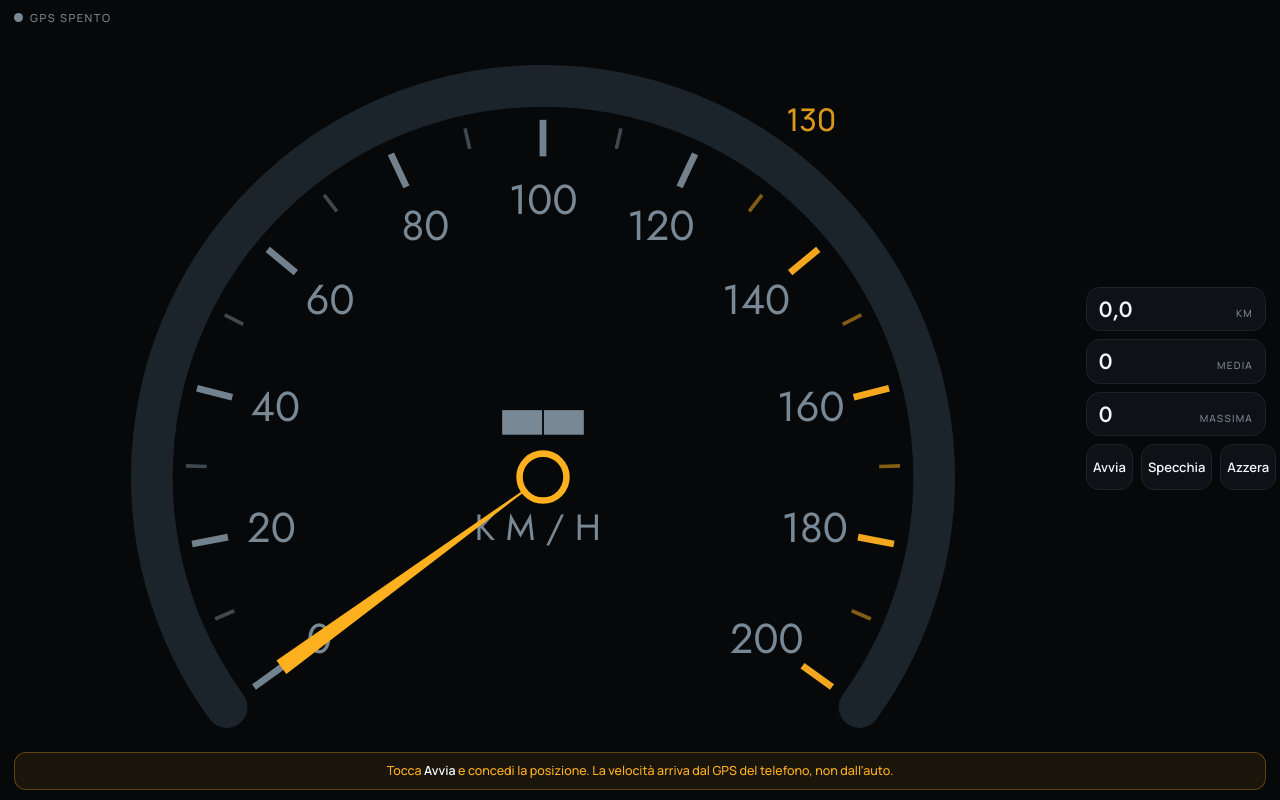
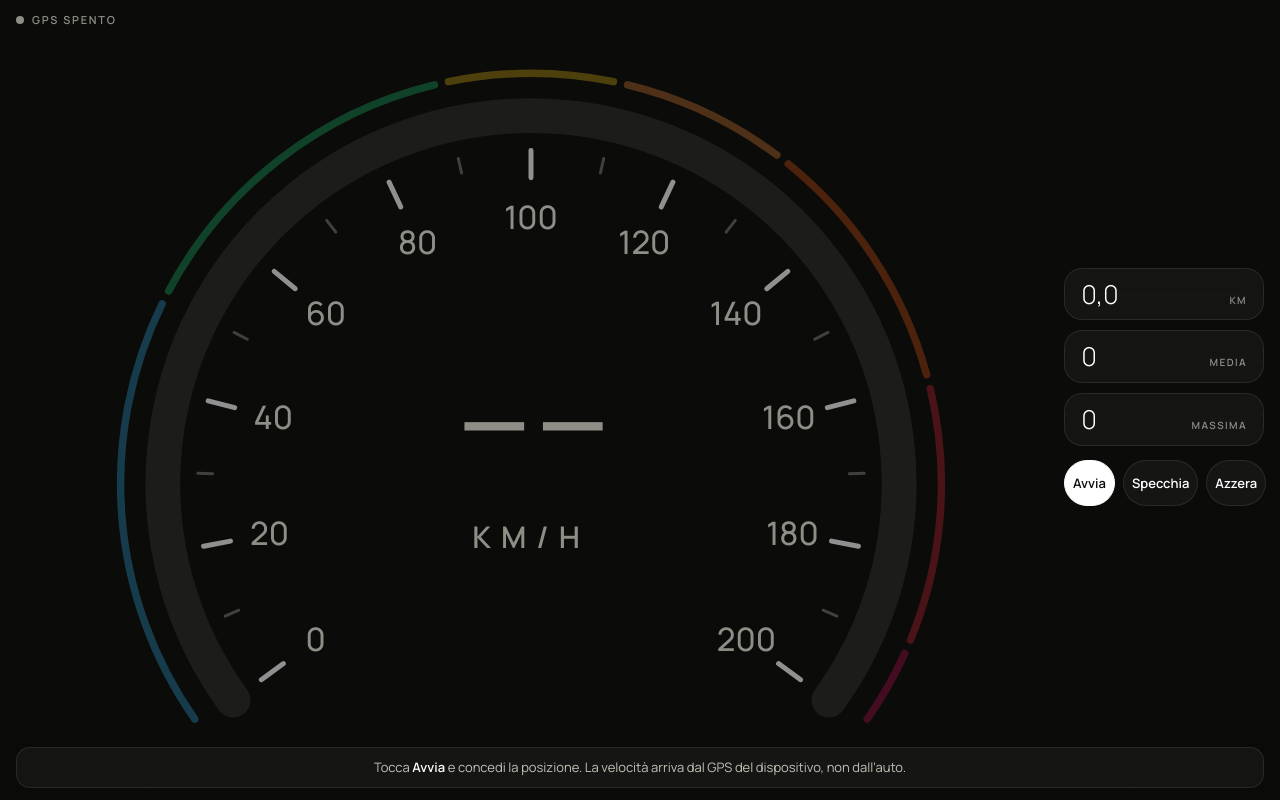
Before and after one commit to lcalabre/tesla-eubuleo, a plain HTML site: page tachimetro.html in a window 1280 px wide. Drawn offline with Linux system fonts and the light colour scheme.

Commit message:
Tachimetro: fasce di velocita' colorate, stile allineato alla dashboard Energy Lab, modalita' ?demo
Co-Authored-By: Claude Opus 5.5 <noreply@anthropic.com>

```diff
--- a/tachimetro.html
+++ b/tachimetro.html
@@ -25,64 +25,84 @@
 <title>Tachimetro GPS</title>
 <link rel="preconnect" href="https://fonts.googleapis.com">
 <link rel="preconnect" href="https://fonts.gstatic.com" crossorigin>
-<link rel="stylesheet" href="https://fonts.googleapis.com/css2?family=Jost:wght@400;500;700&family=Manrope:wght@500;600&display=swap">
+<link rel="stylesheet" href="https://fonts.googleapis.com/css2?family=Manrope:wght@200..700&display=swap">
 <style>
-  /* Strumento da abitacolo: un solo tema, scuro, perche' si usa dietro un parabrezza. */
+  /* Strumento da abitacolo: un solo tema, scuro, con la palette scura della dashboard Energy Lab.
+     Il colore della fascia di velocita' tinge lo sfondo; in modalita' specchiata lo sfondo resta
+     nero, perche' sul parabrezza un fondo colorato si riflette e abbaglia. */
   :root{
-    --nero:#06080A; --quadrante:#0E1216; --filo:#1C242B;
-    --chiaro:#F2F6F8; --tenue:#788894; --ambra:#FFB01F; --blu:#4FA3DA; --rosso:#FF5A6E;
+    --fondo:#0b0b0a; --ink:#fff; --ink2:#c3c2b7; --muto:#8f8e86;
+    --vetro:rgba(255,255,255,.045); --filo:rgba(255,255,255,.09);
+    --tinta:rgb(143,142,134); --alone:rgba(0,0,0,0); --velo:rgba(0,0,0,0);
     color-scheme: dark;
   }
   html, body{height:100%;}
   body{
-    margin:0; background:var(--nero); color:var(--chiaro);
-    font-family:Manrope, system-ui, sans-serif;
+    margin:0; background:var(--fondo); color:var(--ink);
+    font-family:Manrope, system-ui, sans-serif; font-weight:400;
     -webkit-user-select:none; user-select:none; -webkit-tap-highlight-color:transparent;
     overflow:hidden;
   }
+  .aura{position:fixed; inset:0; pointer-events:none; z-index:0;
+    background:
+      radial-gradient(55% 80% at 33% 55%, var(--alone), transparent 72%),
+      radial-gradient(70% 60% at 85% 110%, var(--velo), transparent 70%),
+      linear-gradient(var(--velo), var(--velo));
+    transition:opacity .6s ease;}
+  .aura::after{content:""; position:absolute; inset:0;
+    background:radial-gradient(120% 120% at 50% 45%, transparent 55%, rgba(0,0,0,.55) 100%);}
+  .specchio .aura{opacity:0;}
+
   .schermo{
+    position:relative; z-index:1;
     height:100%; box-sizing:border-box; display:flex; gap:14px;
-    padding:10px 14px calc(10px + env(safe-area-inset-bottom, 0px));
+    padding:12px 16px calc(12px + env(safe-area-inset-bottom, 0px));
     flex-direction:column;
   }
   .specchio .riflesso{transform:scaleX(-1);}
 
   .testa{display:flex; justify-content:space-between; align-items:center; gap:10px;
-         font-size:11px; letter-spacing:.14em; text-transform:uppercase; color:var(--tenue);
-         flex:none;}
-  .stato{display:inline-flex; align-items:center; gap:7px;}
-  .spia{width:9px; height:9px; border-radius:50%; background:var(--tenue); flex:none;}
-  .spia.viva{background:var(--blu); box-shadow:0 0 10px var(--blu);}
-  .spia.scarsa{background:var(--ambra); box-shadow:0 0 10px var(--ambra);}
+         font-size:11px; font-weight:600; letter-spacing:.16em; text-transform:uppercase;
+         color:var(--muto); flex:none;}
+  .stato{display:inline-flex; align-items:center; gap:8px;}
+  .spia{width:8px; height:8px; border-radius:50%; background:var(--muto); flex:none;}
+  .spia.viva{background:#22d37a; box-shadow:0 0 12px #22d37a;}
+  .spia.scarsa{background:#facc15; box-shadow:0 0 12px #facc15;}
+  .spia.demo{background:#38bdf8; box-shadow:0 0 12px #38bdf8;}
 
-  .corpo{flex:1; display:flex; gap:14px; min-height:0; align-items:stretch;}
+  .corpo{flex:1; display:flex; gap:18px; min-height:0; align-items:stretch;}
   .quadrante{flex:1; min-height:0; display:flex; align-items:center; justify-content:center;}
-  .quadrante svg{width:100%; height:100%; max-height:100%;}
+  .quadrante svg{width:100%; height:100%; max-height:100%; overflow:visible;}
 
-  .fianco{flex:none; width:180px; display:flex; flex-direction:column; gap:8px; justify-content:center;}
-  .cella{background:var(--quadrante); border:1px solid var(--filo); border-radius:14px;
-         padding:9px 12px; display:flex; align-items:baseline; justify-content:space-between; gap:8px;}
-  .cella .v{font-family:Jost,sans-serif; font-weight:500; font-size:22px;
+  .fianco{flex:none; width:200px; display:flex; flex-direction:column; gap:10px; justify-content:center;}
+  .cella{background:var(--vetro); border:1px solid var(--filo); border-radius:18px;
+         -webkit-backdrop-filter:blur(14px); backdrop-filter:blur(14px);
+         padding:11px 16px; display:flex; align-items:baseline; justify-content:space-between; gap:8px;}
+  .cella .v{font-weight:300; font-size:26px; letter-spacing:-.02em;
             font-variant-numeric:tabular-nums; line-height:1.1;}
-  .cella .e{font-size:10px; letter-spacing:.12em; text-transform:uppercase; color:var(--tenue);}
-  .comandi{display:flex; gap:8px;}
+  .cella .e{font-size:10px; font-weight:600; letter-spacing:.14em; text-transform:uppercase; color:var(--muto);}
+  .comandi{display:flex; gap:8px; margin-top:4px;}
   button{
-    flex:1; font-family:Manrope,sans-serif; font-size:13px; font-weight:600; color:var(--chiaro);
-    background:var(--quadrante); border:1px solid var(--filo); border-radius:13px;
-    padding:12px 6px; cursor:pointer; min-height:46px;
+    flex:1; font-family:inherit; font-size:13px; font-weight:600; color:var(--ink);
+    background:var(--vetro); border:1px solid var(--filo); border-radius:999px;
+    padding:12px 8px; cursor:pointer; min-height:46px;
+    transition:background .2s, border-color .3s, color .3s;
   }
-  button:active{background:#18202a;}
-  button.acceso{border-color:var(--ambra); color:var(--ambra);}
-  button:focus-visible{outline:2px solid var(--blu); outline-offset:2px;}
+  button:active{background:rgba(255,255,255,.1);}
+  button.primario{background:var(--ink); color:#0b0b0a; border-color:var(--ink);}
+  button.primario.acceso{background:transparent; color:var(--ink); border-color:var(--tinta);}
+  button.acceso{border-color:var(--tinta);}
+  button:focus-visible{outline:2px solid var(--tinta); outline-offset:2px;}
 
   .messaggio{
-    flex:none; font-size:12.5px; line-height:1.45; color:var(--ambra); text-align:center;
-    background:rgba(255,176,31,.08); border:1px solid rgba(255,176,31,.3);
-    border-radius:12px; padding:9px 12px;
+    flex:none; font-size:13px; line-height:1.5; color:var(--ink2); text-align:center;
+    background:var(--vetro); border:1px solid var(--filo); border-radius:14px; padding:10px 14px;
   }
-  .messaggio b{color:var(--chiaro);}
-  .messaggio a{color:var(--ambra);}
+  .messaggio b{color:var(--ink); font-weight:600;}
+  .messaggio a{color:var(--ink);}
   .messaggio:empty{display:none;}
+
+  #arco-vivo, #punta, #zona{transition:stroke .3s, fill .3s;}
 
   /* In verticale il quadrante sta sopra e i numeri sotto: in orizzontale affiancati. */
   @media (orientation: portrait){
@@ -92,12 +112,18 @@
   }
   @media (orientation: landscape) and (max-height:520px){
     .testa{font-size:10px;}
-    .fianco{width:min(34vw, 230px);}
+    .fianco{width:min(34vw, 230px); gap:8px;}
+    .cella{padding:8px 14px;}
+    .cella .v{font-size:22px;}
+  }
+  @media (prefers-reduced-motion: reduce){
+    .aura, button, #arco-vivo, #punta, #zona{transition:none;}
   }
 </style>
 
 </head>
 <body>
+<div class="aura" id="aura"></div>
 <div class="schermo" id="schermo">
   <div class="testa riflesso">
     <span class="stato"><i class="spia" id="spia"></i><span id="etichetta-gps">GPS spento</span></span>
@@ -106,7 +132,7 @@
 
   <div class="corpo">
     <div class="quadrante riflesso">
-      <svg id="strumento" viewBox="36 40 348 268" role="img"
+      <svg id="strumento" viewBox="36 30 348 278" role="img"
            aria-label="Quadrante della velocita da 0 a 200 chilometri orari"></svg>
     </div>
     <div class="fianco riflesso">
@@ -114,7 +140,7 @@
       <div class="cella"><span class="v" id="media">0</span><span class="e">media</span></div>
       <div class="cella"><span class="v" id="massima">0</span><span class="e">massima</span></div>
       <div class="comandi">
-        <button id="avvia">Avvia</button>
+        <button id="avvia" class="primario">Avvia</button>
         <button id="specchia">Specchia</button>
         <button id="azzera">Azzera</button>
       </div>
@@ -122,7 +148,7 @@
   </div>
 
   <div class="messaggio riflesso" id="messaggio">
-    Tocca <b>Avvia</b> e concedi la posizione. La velocit&agrave; arriva dal GPS del telefono,
+    Tocca <b>Avvia</b> e concedi la posizione. La velocit&agrave; arriva dal GPS del dispositivo,
     non dall&rsquo;auto.
   </div>
 </div>
@@ -132,14 +158,37 @@ const $ = id => document.getElementById(id);
 const nf = (n, d = 0) => n.toLocaleString("it-IT", {minimumFractionDigits: d, maximumFractionDigits: d});
 
 const FONDO = 200;            // fondoscala: la Model 3 arriva a circa 201 km/h
-const LIMITE = 130;           // limite autostradale, segnato sul quadrante
 const A0 = -216, A1 = 36;     // angoli di inizio e fine dell'arco, in gradi
+const DEMO = new URLSearchParams(location.search).has("demo");
+
+/* Le fasce: il colore tinge arco e sfondo, il nome compare sotto la cifra. */
+const FASCE = [
+  {fino: 50,  rgb: [56, 189, 248], nome: "Città"},
+  {fino: 90,  rgb: [34, 211, 122], nome: "Extraurbana"},
+  {fino: 110, rgb: [250, 204, 21], nome: "Superstrada"},
+  {fino: 130, rgb: [251, 146, 60], nome: "Autostrada"},
+  {fino: 160, rgb: [249, 99, 22],  nome: "Oltre 130"},
+  {fino: 190, rgb: [239, 45, 58],  nome: "Oltre 160"},
+  {fino: 999, rgb: [217, 19, 93],  nome: "Oltre 190"},
+];
+const SFUMA = 3;              // km/h per lato in cui due colori si mescolano: niente lampeggi al confine
+
+function indiceFascia(v) { let i = 0; while (v >= FASCE[i].fino) i++; return i; }
+
+function colore(v) {
+  const i = indiceFascia(v), c = FASCE[i].rgb;
+  const su = FASCE[i].fino, giu = i ? FASCE[i - 1].fino : -99;
+  if (i < FASCE.length - 1 && v > su - SFUMA) return mescola(c, FASCE[i + 1].rgb, (v - (su - SFUMA)) / (2 * SFUMA));
+  if (i > 0 && v < giu + SFUMA) return mescola(FASCE[i - 1].rgb, c, (v - (giu - SFUMA)) / (2 * SFUMA));
+  return c;
+}
+const mescola = (a, b, t) => a.map((x, k) => Math.round(x + (b[k] - x) * t));
 
 let osservatore = null, blocco = null, precedente = null;
 let metri = 0, secondiInMoto = 0, massima = 0, attivo = false;
 
 /* ---------- quadrante ---------- */
-const CX = 210, CY = 208, R = 150;
+const CX = 210, CY = 208, R = 148;
 const ang = v => A0 + (A1 - A0) * Math.min(1, Math.max(0, v / FONDO));
 const punto = (a, r) => [CX + r * Math.cos(a * Math.PI / 180), CY + r * Math.sin(a * Math.PI / 180)];
 
@@ -150,48 +199,83 @@ function arco(da, a, raggio) {
 }
 
 function disegnaQuadrante() {
-  let s = '<path d="' + arco(0, FONDO, R) + '" fill="none" stroke="var(--filo)" stroke-width="16" stroke-linecap="round"/>';
-  s += '<path id="arco-vivo" d="" fill="none" stroke="var(--blu)" stroke-width="16" stroke-linecap="round"/>';
+  let s = '<defs><filter id="bagliore" filterUnits="userSpaceOnUse" x="0" y="0" width="420" height="340">' +
+          '<feGaussianBlur stdDeviation="5" result="b"/><feMerge><feMergeNode in="b"/>' +
+          '<feMergeNode in="SourceGraphic"/></feMerge></filter></defs>';
+  // anello esterno: lo spettro delle fasce, quella attiva si accende
+  let da = 0;
+  FASCE.forEach((f, i) => {
+    const a = Math.min(f.fino, FONDO);
+    s += '<path class="spettro" data-i="' + i + '" d="' + arco(da + .8, a - .8, R + 17) +
+         '" fill="none" stroke="rgb(' + f.rgb + ')" stroke-width="3" stroke-linecap="round" stroke-opacity=".28"/>';
+    da = a;
+  });
+  s += '<path d="' + arco(0, FONDO, R) + '" fill="none" stroke="rgba(255,255,255,.07)" stroke-width="14" stroke-linecap="round"/>';
+  s += '<path id="arco-vivo" d="" fill="none" stroke="var(--tinta)" stroke-width="14" stroke-linecap="round" filter="url(#bagliore)"/>';
   for (let v = 0; v <= FONDO; v += 10) {
     const grande = v % 20 === 0;
     const a = ang(v);
-    const [x1, y1] = punto(a, R - 13), [x2, y2] = punto(a, R - (grande ? 27 : 21));
+    const [x1, y1] = punto(a, R - 14), [x2, y2] = punto(a, R - (grande ? 25 : 20));
     s += '<line x1="' + x1 + '" y1="' + y1 + '" x2="' + x2 + '" y2="' + y2 +
-         '" stroke="' + (v >= LIMITE ? "var(--ambra)" : "var(--tenue)") +
-         '" stroke-width="' + (grande ? 2.6 : 1.4) + '" stroke-opacity="' + (grande ? .95 : .5) + '"/>';
+         '" stroke="#fff" stroke-width="' + (grande ? 2 : 1.2) + '" stroke-opacity="' + (grande ? .55 : .22) +
+         '" stroke-linecap="round"/>';
     if (grande) {
-      const [tx, ty] = punto(a, R - 44);
-      s += '<text x="' + tx + '" y="' + (ty + 5) + '" text-anchor="middle" font-size="16" ' +
-           'font-family="Jost, sans-serif" fill="var(--tenue)">' + v + "</text>";
+      const [tx, ty] = punto(a, R - 41);
+      s += '<text x="' + tx + '" y="' + (ty + 4.5) + '" text-anchor="middle" font-size="13" ' +
+           'font-family="Manrope, sans-serif" font-weight="500" fill="#8f8e86">' + v + "</text>";
     }
   }
-  const [lx, ly] = punto(ang(LIMITE), R + 18);
-  s += '<text x="' + lx + '" y="' + ly + '" text-anchor="middle" font-size="12" ' +
-       'font-family="Manrope, sans-serif" fill="var(--ambra)" fill-opacity=".85">130</text>';
-  s += '<text id="cifra" x="' + CX + '" y="' + (CY - 4) + '" text-anchor="middle" font-size="72" ' +
-       'font-family="Jost, sans-serif" font-weight="700" fill="var(--tenue)" ' +
+  s += '<circle id="punta" cx="0" cy="0" r="6.5" fill="#fff" stroke="var(--tinta)" stroke-width="3" ' +
+       'filter="url(#bagliore)" opacity="0"/>';
+  s += '<text id="cifra" x="' + CX + '" y="' + (CY + 2) + '" text-anchor="middle" font-size="80" ' +
+       'font-family="Manrope, sans-serif" font-weight="200" letter-spacing="-2" fill="#8f8e86" ' +
        'style="font-variant-numeric:tabular-nums">--</text>';
-  s += '<text x="' + CX + '" y="' + (CY + 24) + '" text-anchor="middle" font-size="14" ' +
-       'font-family="Jost, sans-serif" fill="var(--tenue)" letter-spacing="4">KM/H</text>';
-  s += '<g id="lancetta" transform="rotate(' + ang(0) + " " + CX + " " + CY + ')">' +
-       '<polygon points="' + (CX - 6) + "," + CY + " " + (CX + R - 26) + "," + (CY - 3.2) + " " +
-       (CX + R - 26) + "," + (CY + 3.2) + '" fill="var(--ambra)"/></g>';
-  s += '<circle cx="' + CX + '" cy="' + CY + '" r="9" fill="var(--nero)" stroke="var(--ambra)" stroke-width="2.5"/>';
+  s += '<text x="' + CX + '" y="' + (CY + 26) + '" text-anchor="middle" font-size="12" ' +
+       'font-family="Manrope, sans-serif" font-weight="600" fill="#8f8e86" letter-spacing="4">KM/H</text>';
+  s += '<text id="zona" x="' + CX + '" y="' + (CY + 56) + '" text-anchor="middle" font-size="13" ' +
+       'font-family="Manrope, sans-serif" font-weight="700" fill="var(--tinta)" letter-spacing="3"></text>';
   $("strumento").innerHTML = s;
 }
 disegnaQuadrante();
 
-let mostrata = 0;
+let mostrata = 0, ultimaTinta = "", fasciaMostrata = -1;
+function tingi(v, acceso) {
+  const c = acceso ? colore(v) : [143, 142, 134];
+  const chiave = c.join(",") + acceso;
+  if (chiave === ultimaTinta) return;
+  ultimaTinta = chiave;
+  const st = document.documentElement.style;
+  st.setProperty("--tinta", "rgb(" + c + ")");
+  st.setProperty("--alone", acceso ? "rgba(" + c + ",.42)" : "rgba(0,0,0,0)");
+  st.setProperty("--velo", acceso ? "rgba(" + c + ",.12)" : "rgba(0,0,0,0)");
+}
+
 function muoviA(kmh, agganciato) {
   const v = Math.min(FONDO, Math.max(0, kmh));
-  mostrata += (v - mostrata) * 0.35;                 // la lancetta non salta, si avvicina
-  const l = $("lancetta"), c = $("cifra"), a = $("arco-vivo");
-  if (l) l.setAttribute("transform", "rotate(" + ang(mostrata) + " " + CX + " " + CY + ")");
+  mostrata += (v - mostrata) * 0.35;                 // l'arco non salta, si avvicina
+  const a = $("arco-vivo"), c = $("cifra"), p = $("punta"), z = $("zona");
   if (a) a.setAttribute("d", mostrata > 1 ? arco(0, mostrata, R) : "");
+  if (p) {
+    const [x, y] = punto(ang(mostrata), R);
+    p.setAttribute("cx", x); p.setAttribute("cy", y);
+    p.setAttribute("opacity", agganciato ? 1 : 0);
+  }
+  tingi(mostrata, agganciato);
   if (c) {
     c.textContent = agganciato ? nf(v) : "--";
-    c.setAttribute("fill", !agganciato || v < 1 ? "var(--tenue)"
-      : (v >= LIMITE ? "var(--ambra)" : "var(--chiaro)"));
+    c.setAttribute("fill", agganciato ? "#fff" : "#8f8e86");
+  }
+  // il nome della fascia cambia solo 2 km/h oltre il confine, cosi' non balla
+  let i = agganciato ? indiceFascia(mostrata) : -1;
+  if (i >= 0 && fasciaMostrata >= 0 && i !== fasciaMostrata) {
+    const confine = i > fasciaMostrata ? FASCE[fasciaMostrata].fino : FASCE[i].fino;
+    if (Math.abs(mostrata - confine) < 2) i = fasciaMostrata;
+  }
+  if (i !== fasciaMostrata) {
+    fasciaMostrata = i;
+    if (z) z.textContent = i >= 0 ? FASCE[i].nome.toUpperCase() : "";
+    document.querySelectorAll(".spettro").forEach(el =>
+      el.setAttribute("stroke-opacity", +el.dataset.i === i ? 1 : .28));
   }
 }
 setInterval(() => muoviA(obiettivo, agganciatoOra), 60);
@@ -261,7 +345,7 @@ async function spiegaIlRifiuto() {
       "sul dominio tuo. Vedi GUIDA.md, passo 0.";
   } else {
     m.innerHTML = "Permesso non concesso (stato: " + stato + "). Riprova e scegli Consenti, " +
-      "oppure controlla che la posizione del telefono sia accesa.";
+      "oppure controlla che la posizione del dispositivo sia accesa.";
   }
 }
 
@@ -285,6 +369,7 @@ function fermaTutto() {
 }
 
 $("avvia").addEventListener("click", () => {
+  if (DEMO) return;
   if (attivo) { fermaTutto(); return; }
   if (!navigator.geolocation) { $("messaggio").textContent = "Questo browser non espone la posizione."; return; }
   attivo = true;
@@ -298,6 +383,7 @@ $("avvia").addEventListener("click", () => {
 
 $("specchia").addEventListener("click", () => {
   const acceso = $("schermo").classList.toggle("specchio");
+  document.body.classList.toggle("specchio", acceso);
   $("specchia").classList.toggle("acceso", acceso);
   try { localStorage.setItem("specchio", acceso ? "1" : "0"); } catch (e) {}
 });
@@ -314,6 +400,7 @@ document.addEventListener("visibilitychange", () => {
 try {
   if (localStorage.getItem("specchio") === "1") {
     $("schermo").classList.add("specchio");
+    document.body.classList.add("specchio");
     $("specchia").classList.add("acceso");
   }
 } catch (e) {}
@@ -322,6 +409,21 @@ try {
 if (window.self !== window.top) {
   $("messaggio").innerHTML = "Questa pagina sta girando <b>dentro una cornice</b>: se il GPS viene " +
     "rifiutato senza nemmeno chiedertelo, il motivo &egrave; questo. Aprila sul tuo dominio.";
+}
+
+/* ?demo: la velocita' sale fino a 195 e ridiscende in 30 secondi, senza GPS, per vedere i colori
+   da fermi. Non conta strada e non tocca media e massima. */
+if (DEMO) {
+  const inizio = performance.now();
+  agganciatoOra = true;
+  $("spia").className = "spia demo";
+  $("etichetta-gps").textContent = "Dimostrazione";
+  $("messaggio").innerHTML = "<b>Dimostrazione:</b> velocit&agrave; simulate, non &egrave; il GPS. " +
+    "Togli <b>?demo</b> dall&rsquo;indirizzo per usarlo davvero.";
+  setInterval(() => {
+    const f = ((performance.now() - inizio) / 30000) % 1;
+    obiettivo = 195 * (0.5 - 0.5 * Math.cos(f * 2 * Math.PI));
+  }, 100);
 }
 </script>
 
```
